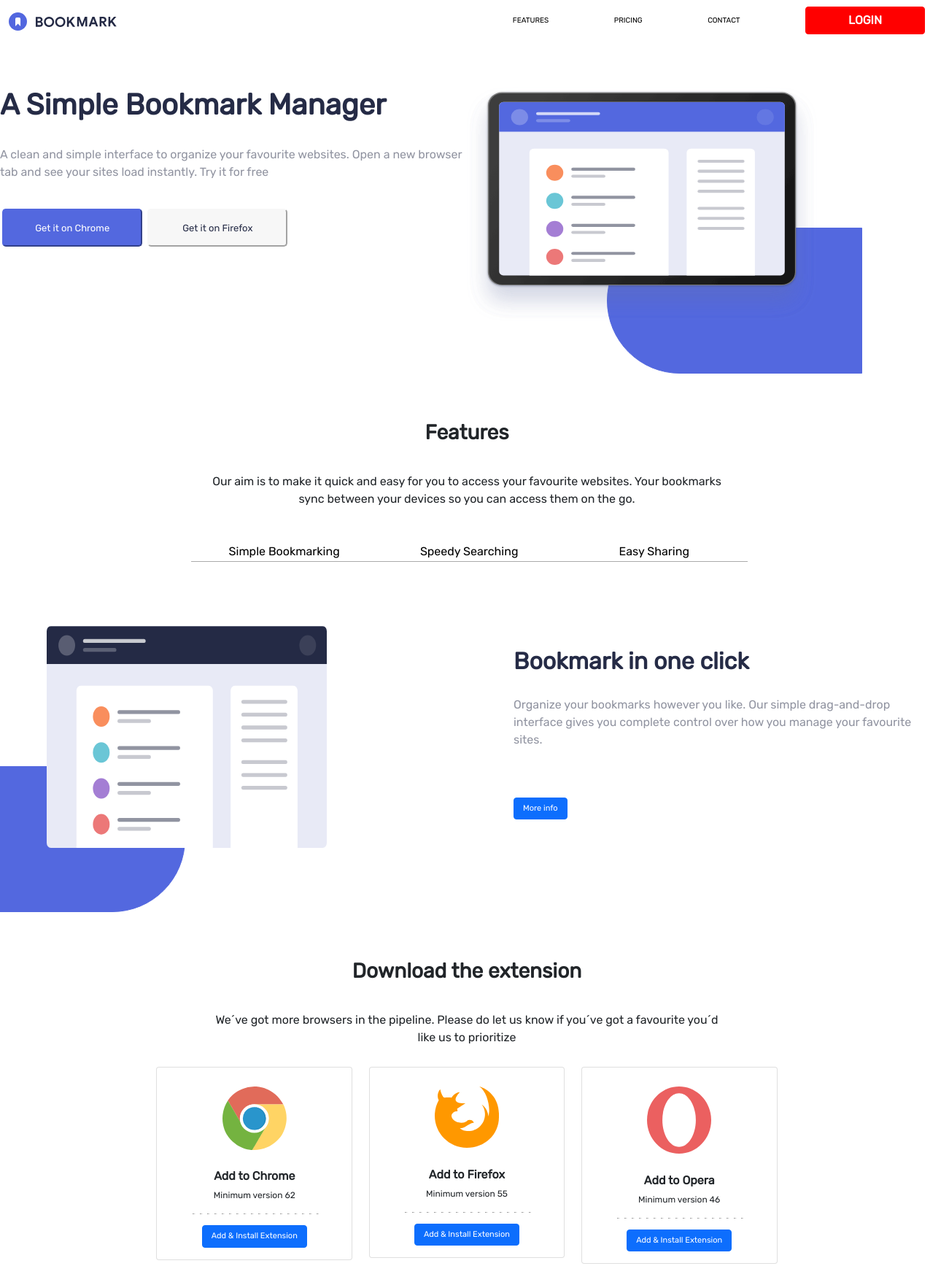
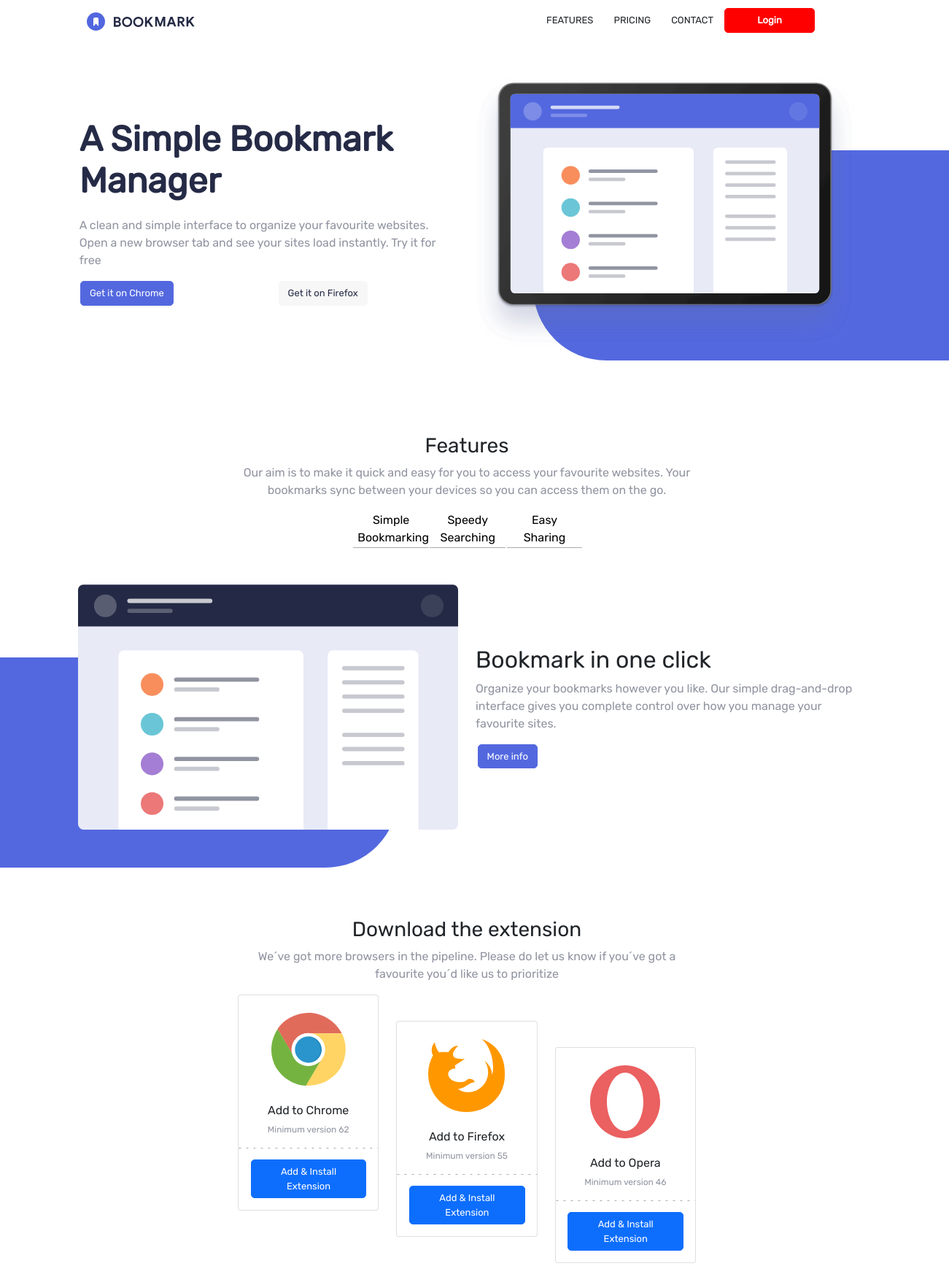
Before and after one commit to julianest/Bookmark, a plain HTML site: page index.html in a window 1280 px wide. Shown: the top 1735 px of the page at 73% size, 1301 px wide, since content can reach past the window. Drawn offline with nearby package versions, Linux system fonts and the light colour scheme.

Commit message:
finalizado

```diff
--- a/index.html
+++ b/index.html
@@ -17,115 +17,161 @@
   </style> -->
 </head>
 <body>
-  <nav class="navbar navbar-light">
-    <div class="container-fluid">
-      <a class="navbar-brand">
+    <nav class="navbar navbar-expand-lg navbar-light">
+      <div class="container-fluid col-md-10 offset-md-1">
+        <a class="navbar-brand" href="#">
           <img src="images/logo-bookmark.svg" alt="logo bookmark" >
         </a>
-      <form class="d-flex">
-        <a href="" class="opcionNav">FEATURES</a>
-        <a href="" class="opcionNav">PRICING</a>
-        <a href="" class="opcionNav">CONTACT</a>
-        <button class="btn btn-outline-success" type="submit">LOGIN</button>
-      </form>
+        <button class="navbar-toggler" type="button" data-bs-toggle="collapse" data-bs-target="#navbarSupportedContent" aria-controls="navbarSupportedContent" aria-expanded="false" aria-label="Toggle navigation">
+          <span class="navbar-toggler-icon"></span>
+        </button>
+        <div class="row collapse navbar-collapse" id="navbarSupportedContent">
+          <div class="col"></div>
+          <ul class="menu-sm align-items-end navbar-nav me-auto mb-2 mb-lg-0">
+            <li class="nav-item">
+              <a class="nav-link active" href="#">FEATURES</a>
+            </li>
+            <li class="nav-item">
+              <a class="nav-link" href="#">PRICING</a>
+            </li>
+            <li class="nav-item">
+              <a class="nav-link" href="#">CONTACT</a>
+            </li>
+            <li class="nav-item">
+              <a class="nav-link" href="#">Login</a>
+            </li>
+          </ul>
+          <div class="menu-md col-6 align-self-end d-flex">
+            <button class="btn" type="submit">FEATURES</button>
+            <button class="btn" type="submit">PRICING</button>
+            <button class="btn" type="submit">CONTACT</button>
+            <button class="btn btn-outline-success" type="submit">Login</button>
+          </div>
+        </div>
       </div>
     </nav>
 <main>
-  <section class="sec1">
-    <article class="sec1Art">
-      <div>
+
+  <style>
+    .tmp {
+      border: 1px dashed red;
+    }
+  </style>
+
+  <!-- primera -->
+  <section class="row" style="margin-top: 50px">
+    <article class="col-md-10 offset-md-1">
+      <div class="row">
+        <div class="col-sm-12 col-md-6 align-self-center">
+          <div class="row">
             <h1>A Simple Bookmark Manager</h1>
-        <p>A clean and simple interface to organize your favourite websites. Open a new browser tab and see your sites load instantly. Try it for free</p>
           </div>
-      <div>
-        <button class="btn3">Get it on Chrome</button>
-        <button class="btn4">Get it on Firefox</button>
+          <div class="row">
+            <p class="p-align-left">A clean and simple interface to organize your favourite websites. Open a new browser tab and see your sites load instantly. Try it for free</p>
           </div>
-    </article>
-    <article class="sec1Art">
-      <div>
-        <img src="images/illustration-hero.svg" class="pantalla1" alt="pantalla1">
-        <div class="semi-circulo-1"></div>
+          <div class="row">
+            <div class="col">
+              <button class="btn btn3">Get it on Chrome</button>
+            </div>
+            <div class="col">
+              <button class="btn btn4">Get it on Firefox</button>
+            </div>
+          </div>
+        </div>
+        <div class="col-sm-12 col-md-6 align-self-center subsection">
+          <div style="position:relative">
+            <img src="images/illustration-hero.svg" class="img-fluid" alt="pantalla1">
+            <div class="semi-circulo smc-1"></div>
+          </div>
+        </div>
       </div>
     </article>
   </section>
-  <section class="sec2">
-    <div>
+  <!-- end primera -->
+
+  <!-- segunda -->
+  <section class="row">
+    <article class="col-md-6 offset-md-3 article-center">
+      <div class="row">
         <h3>Features</h3>
+      </div>
+      <div class="row">
         <p>Our aim is to make it quick and easy for you to access your favourite websites. Your bookmarks sync between your devices so you can access them on the go.</p>
       </div>
-    <div>
+      <div class="row">
+        <div class="col"></div>
+        <div class="col-10">
           <button class="submenu" id="btn1sec2">Simple Bookmarking</button>
           <button class="submenu" id="btn2sec2">Speedy Searching</button>
-      <button class="submenu" id="btn3sec2">Easy Sharing</button>
+          <button class="submenu" id="btn3sec2">Easy<br>Sharing</button>
         </div>
+        <div class="col"></div>
+      </div>
+    </article>
+    <div id="template" style="margin-top: 50px"></div>
   </section>
+  <!-- end segunda -->
 
-  <section id="template">
-
-
-
-  </section>
-
-
-  <section class="sec4">
-    <div>
+  <!-- tercera -->
+  <section class="row">
+    <article class="col-md-6 offset-md-3 article-center">
       <h3>Download the extension</h3>
       <p>We´ve got more browsers in the pipeline. Please do let us know if you´ve got a favourite you´d like us to prioritize</p>
-    </div>
-    <div class="contenedor">
-          <div class="navegadores">
-            <article class="arttam">
-              <div class="card" id="card1">
-                <img src="./images/logo-chrome.svg" class="imgLogo" alt="logoChrome">
+    </article>
+    <article class="col-md-6 offset-md-3 article-center">
+      <div class="row">
+        <div class="col-md-4 col-sm-auto align-self-start">
+          <div class="card">
+            <img src="./images/logo-chrome.svg" class="img-fluid imgLogo" alt="logoChrome">
             <h6>Add to Chrome</h6>
             <p class="version">Minimum version 62</p>
             <div class="card-body">
               <button type="button" class="btn btn-primary">Add & Install Extension</button>
             </div>
           </div>
-            </article>
-            <article class="arttam">
-              <div class="card" id="card2">
-                <img src="./images/logo-firefox.svg" class="imgLogo" alt="logoFirefox">
+        </div>
+        <div class="col-md-4 col-sm-auto align-self-center">
+          <div class="card">
+            <img src="./images/logo-firefox.svg" class="img-fluid imgLogo" alt="logoFirefox">
             <h6>Add to Firefox</h6>
             <p class="version">Minimum version 55</p>
             <div class="card-body">
               <button type="button" class="btn btn-primary">Add & Install Extension</button>
             </div>
           </div>
-            </article>
-            <article class="arttam">
-              <div class="card" id="card3">
-                <img src="./images/logo-opera.svg" class="imgLogo" alt="logoOpera">
+        </div>
+        <div class="col-md-4 col-sm-auto align-self-end">
+          <br><br><br>
+          <div class="card">
+            <img src="./images/logo-opera.svg" class="img-fluid imgLogo" alt="logoOpera">
             <h6>Add to Opera</h6>
             <p class="version">Minimum version 46</p>
             <div class="card-body">
               <button type="button" class="btn btn-primary">Add & Install Extension</button>
             </div>
           </div>
-            </article>
         </div>
       </div>
+    </article>
   </section>
-  <section class="sec5">
-    <article>
+  <!-- end tercera -->
 
-      <div>
+  <!-- cuarta -->
+  <section class="row">
+    <article class="col-md-6 offset-md-3 article-center">
         <h3>Frequentyly Asked Questions</h3>
         <p>Here are some of our FAQs. If you have any other questions you´d like answered please feel to email us.</p>
-      </div>
     </article>
-    <article class="artAcord">
-    <div class="contenedorAcord">
+    <article class="col-md-6 offset-md-3 article-center">
+      <div class="align-self-center">
         <div class="accordion" id="accordionExample">
           <div class="accordion-item">
-          <h2 class="accordion-header" id="headingOne">
-            <button class="accordion-button" type="button" data-bs-toggle="collapse" data-bs-target="#collapseOne" aria-expanded="true" aria-controls="collapseOne">
+            <h2 class="accordion-header" id="heading1">
+              <button class="accordion-button collapsed" type="button" data-bs-toggle="collapse" data-bs-target="#collapse1" aria-expanded="false" aria-controls="collapse1">
                 What is Bookmark?
               </button>
             </h2>
-          <div id="collapseOne" class="accordion-collapse collapse show" aria-labelledby="headingOne" data-bs-parent="#accordionExample">
+            <div id="collapse1" class="accordion-collapse collapse" aria-labelledby="heading1" data-bs-parent="#accordionExample">
               <div class="accordion-body">
                 <strong>This is the first item's accordion body.</strong><br><br>
                 It is shown by default, until the collapse plugin adds the appropriate classes that we use to style each element. These classes control the overall appearance, as well as the showing and hiding via CSS transitions. You can modify any of this with custom CSS or overriding our default variables.
@@ -133,12 +179,12 @@
             </div>
           </div>
           <div class="accordion-item">
-          <h2 class="accordion-header" id="headingTwo">
-            <button class="accordion-button collapsed" type="button" data-bs-toggle="collapse" data-bs-target="#collapseTwo" aria-expanded="false" aria-controls="collapseTwo">
+            <h2 class="accordion-header" id="heading2">
+              <button class="accordion-button collapsed" type="button" data-bs-toggle="collapse" data-bs-target="#collapse2" aria-expanded="false" aria-controls="collapse2">
                 How can I request a new browser?
               </button>
             </h2>
-          <div id="collapseTwo" class="accordion-collapse collapse" aria-labelledby="headingTwo" data-bs-parent="#accordionExample">
+            <div id="collapse2" class="accordion-collapse collapse" aria-labelledby="heading2" data-bs-parent="#accordionExample">
               <div class="accordion-body">
                 <strong>This is the second item's accordion body.</strong><br><br>
                 It is hidden by default, until the collapse plugin adds the appropriate classes that we use to style each element. These classes control the overall appearance, as well as the showing and hiding via CSS transitions. You can modify any of this with custom CSS or overriding our default variables.
@@ -146,12 +192,12 @@
             </div>
           </div>
           <div class="accordion-item">
-          <h2 class="accordion-header" id="headingThree">
-            <button class="accordion-button collapsed" type="button" data-bs-toggle="collapse" data-bs-target="#collapseThree" aria-expanded="false" aria-controls="collapseThree">
+            <h2 class="accordion-header" id="heading3">
+              <button class="accordion-button collapsed" type="button" data-bs-toggle="collapse" data-bs-target="#collapse3" aria-expanded="false" aria-controls="collapse3">
                 Is there a mobile app?
               </button>
             </h2>
-          <div id="collapseThree" class="accordion-collapse collapse" aria-labelledby="headingThree" data-bs-parent="#accordionExample">
+            <div id="collapse3" class="accordion-collapse collapse" aria-labelledby="heading3" data-bs-parent="#accordionExample">
               <div class="accordion-body">
                 <strong>This is the third item's accordion body.</strong><br><br>
                 It is hidden by default, until the collapse plugin adds the appropriate classes that we use to style each element. These classes control the overall appearance, as well as the showing and hiding via CSS transitions. You can modify any of this with custom CSS or overriding our default variables.
@@ -159,32 +205,31 @@
             </div>
           </div>
 
-        <!-- Este bloque fue el que se añadio por ello los codigos tienen el "three", debe revisarse -->
           <div class="accordion-item">
-          <h2 class="accordion-header" id="headingThree">
-            <button class="accordion-button collapsed" type="button" data-bs-toggle="collapse" data-bs-target="#collapseThree" aria-expanded="false" aria-controls="collapseThree">
+            <h2 class="accordion-header" id="heading4">
+              <button class="accordion-button collapsed" type="button" data-bs-toggle="collapse" data-bs-target="#collapse4" aria-expanded="false" aria-controls="collapse4">
                 What about other Chromium browsers?
               </button>
             </h2>
-          <div id="collapseThree" class="accordion-collapse collapse" aria-labelledby="headingThree" data-bs-parent="#accordionExample">
+            <div id="collapse4" class="accordion-collapse collapse" aria-labelledby="heading4" data-bs-parent="#accordionExample">
               <div class="accordion-body">
                 <strong>This is the fourd item's accordion body.</strong><br><br>
                 It is hidden by default, until the collapse plugin adds the appropriate classes that we use to style each element. These classes control the overall appearance, as well as the showing and hiding via CSS transitions. You can modify any of this with custom CSS or overriding our default variables.
               </div>
             </div>
           </div>
-
         </div>
+      </div>
+      <br>
+      <button type="button" class="btn btn-primary">More info</button>
+    </article>
+  </section>
+  <!-- end cuarta -->
+</main>
 
 
-    </div>
-    <button type="button" class="btn btn-primary" id="btnAcord">More info</button>
-    </article>
-
-  </section>
-</main>
   <footer>
-    <section class="secFoot1">
+    <div class="secFoot1">
           <p>3 5,0 0 0 +   A L R E A D Y   J O I N E D</p>
           <h3>Stay up-to-date with what <br>we´re doing</h3>
         <div class="correoEnvio">
@@ -194,14 +239,13 @@
               <input type="text" class="form-control" id="validationTooltip01" value="Enter your email adress" required>
               <div class="valid-tooltip">
                 Looks good!
-
               </div>
             </div>
           </form>
           <button class="btn btn-outline-success" id="contact" type="submit">Contact Us</button>
         </div>
-    </section>
-    <section class="secFoot2">
+    </div>
+    <div class="secFoot2">
       <footer class="footer footerbar-light bg-dark">
         <div class="container-fluid">
           <div class="barFoot">
@@ -225,11 +269,13 @@
         </div>
         </div>
       </footer>
-    </section>
+    </div>
 
       <!-- Coded by <a href="https://github.com/julianest" target="_blank">Julian Steven Huerfano</a>. -->
     </p>
   </footer>
+
+    <!--scripts-->
   <script src="https://cdn.jsdelivr.net/npm/bootstrap@5.0.2/dist/js/bootstrap.bundle.min.js" integrity="sha384-MrcW6ZMFYlzcLA8Nl+NtUVF0sA7MsXsP1UyJoMp4YLEuNSfAP+JcXn/tWtIaxVXM" crossorigin="anonymous"></script>
   <script src="scripts.js"></script>
 </body>
--- a/scripts.js
+++ b/scripts.js
@@ -50,24 +50,29 @@ btn3.addEventListener("click", ()=>{
 function crearTemplate (datos){
     const {img, alt, h, p}=datos;
     template.innerHTML=
-    `
-<section class="sec3">
-    <article class="sec3Art">
-    <div>
-        <img src="${img} " class="pantalla2" alt="${alt} ">
-        <div class="semi-circulo-2"></div>
-    </div>
+    `<article class="col-md-10 offset-md-1">
+      <div class="row">
+        <div class="col-sm-12 col-md-6 align-self-center subsection">
+          <div style="position:relative">
+            <img src="${img}" alt="${alt}" class="img-fluid">
+            <div class="semi-circulo smc-2"></div>
+          </div>
+        </div>
+        <div class="col-sm-12 col-md-6 align-self-center subsection">
+          <div class="row">
+            <h2>${h}</h2>
+          </div>
+          <div class="row">
+          <p>${p} </p>
+          </div>
+          <div class="row">
+            <div class="col">
+              <button class="btn btn3">More info</button>
+            </div>
+          </div>
+        </div>
+      </div>
     </article>
-    <article class="sec3Art">
-    <div style="margin-left:10%">
-        <h2>${h}</h2>
-        <p>${p} </p>
-    </div>
-    <div>
-        <button type="button" class="btn btn-primary" style="margin-left:10%" id="btnAcord">More info</button>
-    </div>
-    </article>
-</section>
 `
 };
 
--- a/style.css
+++ b/style.css
@@ -10,25 +10,11 @@
     font-family: 'Rubik', sans-serif;
 }
 
-.d-flex{
-    display: flex;
-    width: 45%;
-    justify-content: space-between;
-    align-items: center;
-    text-decoration: none;
+section {
+    margin-bottom: 120px;
 }
-.opcionNav{
-    text-decoration: none;
-    font-weight: 400;
-    text-decoration: none;
-    color: black;
-    font-size: 10px;
 
-}
-.opcionNav:hover{
-    color: red;
 
-}
 .btn-outline-success{
     background-color: red;
     color: white;
@@ -43,32 +29,31 @@
     border-color: red;
     color: red;
 }
-.sec1{
-    display: flex;
-    flex-wrap: wrap;
-    flex-direction: row;
-    width: 100%;
+
+
+
+
+h1 {
+    font-size: 3em;
+    font-weight: bold;
+    color: var(--Very-Dark-Blue);
+    margin-bottom: 20px;
 }
 
-.sec1Art{
-display: flex;
-flex-direction: column;
-margin-top: 5%;
-width: 50%;
+p {
+    color: var(--Grayish-Blue);
 }
-    .sec1Art div h1{
-        font-weight: bold;
-        color: var(--Very-Dark-Blue);
-        margin-bottom: 5%;
+
+.p-align-left {
+    text-align: left;
 }
-    .sec1Art div p{
-        color: var(--Grayish-Blue);
-        margin-bottom: 6%;
+
+.p-align-right {
+    text-align: right;
 }
-    .sec1Art div button{
+
+    button.btn{
         box-shadow: var(--Grayish-Blue);
-        width: 30%;
-        height: 52px;
         font-size: 13px;
         margin-left: 0.5%;
         border-radius: 5px;
@@ -77,63 +62,73 @@ width: 50%;
         -ms-border-radius: 5px;
         -o-border-radius: 5px;
 }
-            .sec1Art div button.btn3{
+            button.btn3{
                 background-color: var(--Soft-Blue);
                 color: white;
                 border-color: var(--Soft-Blue);
             }
-            .sec1Art div button.btn3:hover{
+            button.btn3:hover{
                 background-color: white;
                 border-color: var(--Soft-Blue);
                 color: var(--Soft-Blue);
             }
-            .sec1Art div button.btn4{
+            button.btn4{
                 background-color: rgba(247, 247, 247, 1);
                 color: var(--Very-Dark-Blue);
                 border-color: rgba(247, 247, 247, 1);
             }
-            .sec1Art div button.btn4:hover{
+            button.btn4:hover{
                 background-color: white;
                 border-color: var(--Very-Dark-Blue);
                 color: var(--Very-Dark-Blue);
             }
-    .pantalla1{
+
+
+.semi-circulo {
     position: absolute;
-        z-index: 1;
-        width: 30em;
-        height: 20em;
-    }
-    .semi-circulo-1 {
-        width: 350px;
-        height: 200px;
-        border: 1px solid var(--Soft-Blue);
-        margin: 30% 10% 0% 30%;
+    height: 288px;
+    width: 570px;
+    top: 100px;
+    right: -25%;
+    z-index: -1;
     background: var(--Soft-Blue);
-        border-radius: 100px 0px 0px 100px;
-        position: relative;
-        z-index: 0;
-        border-color: var(--);
-        -webkit-border-radius: 100px 0px 0px 100px;
-        -moz-border-radius: 100px 0px 0px 100px;
-        -ms-border-radius: 100px 0px 0px 100px;
-        -o-border-radius: 100px 0px 0px 100px;
 }
 
-.sec2{
+.smc-1 {
+    right: -25%;
+    border-radius: 100px 0 0 100px;
+}
+
+.smc-2 {
+    left: -25%;
+    border-radius: 0px 100px 100px 0px;
+}
+
+.article-center {
+    text-align: center;
+}
+
+.version{
+    font-size: 12px;
+    padding: 0% !important;
+}
+
+.card{
     display: flex;
-    flex-wrap: wrap;
     flex-direction: column;
-    text-align: center;
-    margin-top: 5%;
+    align-items: center;
 }
-    .sec2 div h3{
-        font-weight: bold;
-        margin-bottom: 3%;
+
+.imgLogo{
+    padding: 24px 0;
 }
-    .sec2 div p{
-        padding: 0% 22.5% 3% 22.5%;
+
+.accordion-body {
+    text-align: left;
 }
-    .sec2 div button.submenu{
+
+button.submenu{
+    font-size: 16px;
     margin-right: -0.5%;
     justify-content: center;
     text-decoration:none;
@@ -145,10 +140,9 @@ width: 50%;
     background-color: white;
     position:relative;
     width: 20%;
-
 }
 
-    .sec2 div button.submenu::before{
+button.submenu::before{
     content: '';
     position: absolute;
     bottom: 0;
@@ -160,125 +154,51 @@ width: 50%;
     transform: scaleX(0);
     transform-origin: center;
     transition: transform 0.5s ease-in-out;
-
 }
 
-    .sec2 div button.submenu:hover::before {
+button.submenu:hover::before {
     transform-origin: center;
     transform: scaleX(1);
     transition-timing-function: cubic-bezier(0.2, 1, 0.82, 0.94);
 }
 
-.sec3{
-    display: flex;
-    flex-wrap: wrap;
-    flex-direction: row;
-    width: 100%;
+@media (min-width: 577px) {
+    .menu-sm {
+        height: 0;
+        width: 0;
+        visibility: hidden;
+    }
 }
 
-    .sec3Art{
-    display: flex;
-    flex-direction: column;
-    margin-top: 5%;
-    width: 50%;
-    }
-        .sec3Art div h2{
-            font-weight: bold;
-            color: var(--Very-Dark-Blue);
-            margin-bottom: 5%;
-            margin-top: 5%;
-        }
-        .sec3Art div p{
-            color: var(--Grayish-Blue);
-            margin-bottom: 6%;
+@media (max-width: 576px) {
+    section {
+        margin-bottom: 100px;
     }
 
-        .pantalla2{
-            position: absolute;
-            z-index: 1;
-            width: 24em;
-            height: 19em;
-            margin-left: 5%;
-        }
-        .semi-circulo-2 {
-            width: 350px;
-            height: 200px;
-            border: 1px solid var(--Soft-Blue);
-            margin: 30% 0% 0% -15%;
-            background: var(--Soft-Blue);
-            border-radius: 0px 100px 100px 0px;
-            position: relative;
-            z-index: 0;
-            border-color: var(--);
-            -webkit-border-radius: 0px 100px 100px 0px;
-            -moz-border-radius: 0px 100px 100px 0px;
-            -ms-border-radius: 0px 100px 100px 0px;
-            -o-border-radius: 0px 100px 100px 0px;
-}
-.sec4{
-        display: flex;
-        flex-wrap: wrap;
-        flex-direction: column;
+    article, p.p-align-left {
         text-align: center;
-        margin-top: 5%;
-    }
-    .sec4 div h3{
-        font-weight: bold;
-        margin-bottom: 3%;
-    }
-    .sec4 div p{
-        padding: 0% 22.5% 3% 22.5%;
-
-    }
-        .sec4 div h6{
-            font-weight: bold;
-
-        }
-        .version{
-            font-size: 12px;
-            padding: 0% !important;
     }
 
-.contenedor{
-    display: flex;
-    justify-content:center;
+    .subsection {
+        margin-top: 24px;
     }
-.navegadores{
-    display: flex;
-    flex-direction: row;
-    justify-content: space-evenly;
-    width: 70%;
+
+    .menu-md {
+        visibility: hidden;
+    }
+
+    .semi-circulo {
+        height: 200px;
+        width: 330px;
+        top: 60px;
+    }
+}
 
 
-}
-.arttam{
-    width: 30%
-}
-.card{
-    display: flex;
-    flex-direction: column;
-    align-items: center;
 
-}
 
-/* #card1{
 
-}
-#card2{
 
-}
-#card3{
-
-} */
-
-.imgLogo{
-
-    margin-top: 10%;
-    margin-bottom: 10%;
-    width: 33%;
-    height: 25%;
-
-}
 
 .btn-primary{
     font-size: 11px;
@@ -295,37 +215,11 @@ width: 50%;
     background-repeat: repeat-x;
 }
 
-.sec5{
-    display: flex;
-    flex-wrap: wrap;
-    flex-direction: column;
-    text-align: center;
-    margin-top: 5%;
-}
-.sec5 div h3{
-    font-weight: bold;
-    margin-bottom: 3%;
-}
-.sec5 div p{
-    padding: 0% 24% 3% 24%;
 
-}
 
-.artAcord{
-    display: flex;
-    flex-direction: column;
-    align-items: center;
-    justify-content: center;
-}
 
-.contenedorAcord{
-    width: 50%;
-    text-align: left;
 
-}
-#btnAcord{
-    margin-top: 5%;
-}
+
 
 .secFoot1{
     display: flex;
```
Lines whose indentation alone changed are shown as unchanged.
